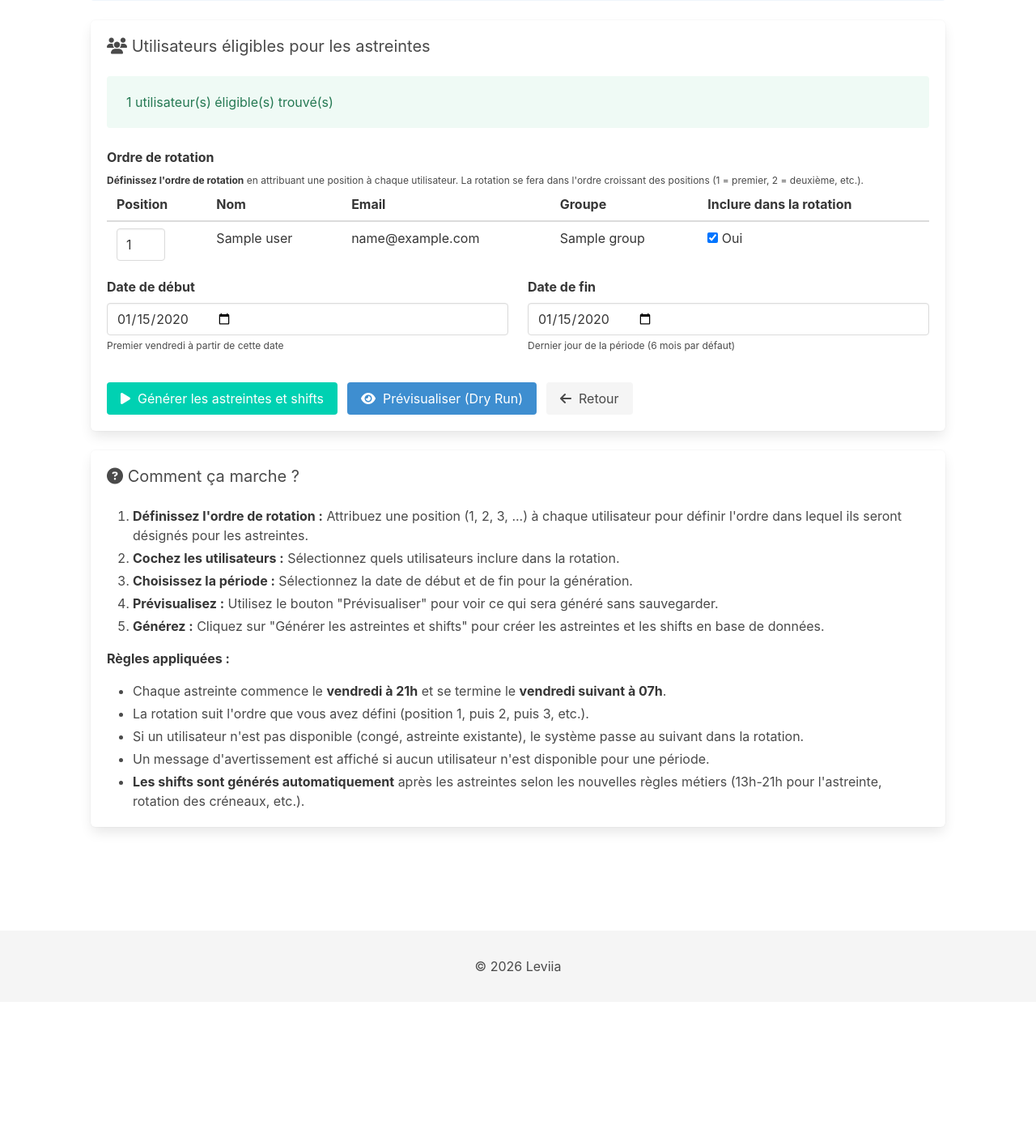
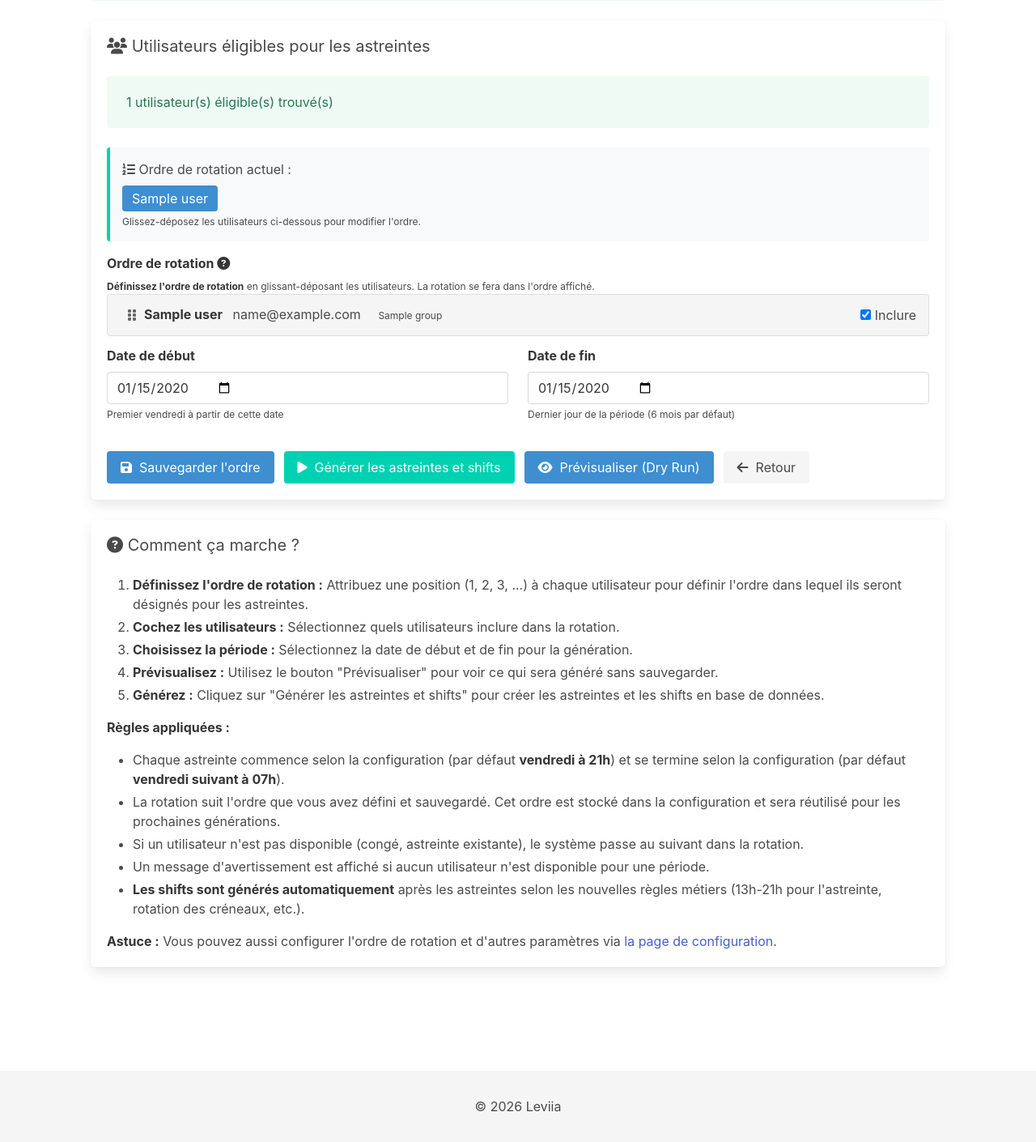
Before and after one commit to FoxOps/kairos, a Python web app: template app/templates/admin/automation/full.html in a window 1280 px wide. Shown: the part 391-1801 px from the top of the page at 81% size. Before the commit the page ends 1591 px from the top, so only its background shows below. Run offline with Jinja, Linux system fonts and the light colour scheme; the template is opened without the code that fills it: most values are stand-ins (such as "Sample title", 1, 10 or a date in 2020).

Commit message:
feat(automation): add drag-and-drop functionality for rotation order
- Add sortable list with drag-and-drop to reorder users
- Add visual feedback during drag operations
- Add 'Save order' button to save rotation order
- Update backend to handle new form structure with separate position and include fields
- Add current_rotation_order display if available from config
- Improve user experience with better visual hierarchy

Co-authored-by: FoxOps <FoxOps@users.noreply.github.com>

```diff
--- a/app/templates/admin/automation/full.html
+++ b/app/templates/admin/automation/full.html
@@ -1,4 +1,140 @@
 {% extends "admin/base_admin.html" %}
+
+{% block extra_css %}
+<style>
+    .sortable-list {
+        list-style: none;
+        padding: 0;
+    }
+    .sortable-item {
+        background: #f5f5f5;
+        border: 1px solid #ddd;
+        border-radius: 4px;
+        padding: 12px 15px;
+        margin-bottom: 8px;
+        cursor: move;
+        display: flex;
+        align-items: center;
+        transition: background-color 0.2s;
+    }
+    .sortable-item:hover {
+        background: #e9e9e9;
+    }
+    .sortable-item.dragging {
+        opacity: 0.5;
+        background: #d4edda;
+    }
+    .sortable-item .drag-handle {
+        cursor: move;
+        padding: 0 10px;
+        color: #666;
+    }
+    .sortable-item .user-info {
+        flex: 1;
+    }
+    .sortable-item .include-checkbox {
+        margin-left: 15px;
+    }
+    .rotation-order-info {
+        background: #f8f9fa;
+        padding: 15px;
+        border-radius: 4px;
+        margin-bottom: 15px;
+        border-left: 4px solid #00d1b2;
+    }
+</style>
+{% endblock %}
+
+{% block extra_js %}
+<script>
+// Système de glisser-déposer pour l'ordre de rotation
+document.addEventListener('DOMContentLoaded', function() {
+    const sortableList = document.getElementById('rotation-order-list');
+    if (!sortableList) return;
+
+    let draggedItem = null;
+
+    // Ajouter les gestionnaires d'événements
+    sortableList.addEventListener('dragstart', function(e) {
+        if (e.target.classList.contains('sortable-item')) {
+            draggedItem = e.target;
+            e.target.classList.add('dragging');
+            e.dataTransfer.effectAllowed = 'move';
+            e.dataTransfer.setData('text/html', e.target.innerHTML);
+        }
+    });
+
+    sortableList.addEventListener('dragend', function(e) {
+        if (e.target.classList.contains('sortable-item')) {
+            e.target.classList.remove('dragging');
+            draggedItem = null;
+        }
+    });
+
+    sortableList.addEventListener('dragover', function(e) {
+        e.preventDefault();
+        e.dataTransfer.dropEffect = 'move';
+
+        const targetItem = e.target.closest('.sortable-item');
+        if (targetItem && targetItem !== draggedItem) {
+            const rect = targetItem.getBoundingClientRect();
+            const next = (e.clientY - rect.top) / (rect.bottom - rect.top) > 0.5;
+
+            if (next) {
+                sortableList.insertBefore(draggedItem, targetItem.nextSibling);
+            } else {
+                sortableList.insertBefore(draggedItem, targetItem);
+            }
+        }
+    });
+
+    sortableList.addEventListener('dragenter', function(e) {
+        e.preventDefault();
+    });
+
+    sortableList.addEventListener('drop', function(e) {
+        e.preventDefault();
+    });
+
+    // Mettre à jour les positions cachées avant soumission
+    document.querySelector('form').addEventListener('submit', function(e) {
+        const items = sortableList.querySelectorAll('.sortable-item');
+        items.forEach((item, index) => {
+            const userId = item.dataset.userId;
+            const positionInput = document.querySelector(`input[name="rotation_order_${userId}"]`);
+            if (positionInput) {
+                positionInput.value = index + 1;
+            }
+        });
+    });
+
+    // Fonction pour sauvegarder l'ordre de rotation
+    function saveRotationOrder() {
+        const form = document.querySelector('form');
+        const items = sortableList.querySelectorAll('.sortable-item');
+
+        // Mettre à jour les positions
+        items.forEach((item, index) => {
+            const userId = item.dataset.userId;
+            const positionInput = form.querySelector(`input[name="rotation_order_${userId}"]`);
+            if (positionInput) {
+                positionInput.value = index + 1;
+            }
+        });
+
+        // Créer un input caché pour l'action
+        const actionInput = document.createElement('input');
+        actionInput.type = 'hidden';
+        actionInput.name = 'action';
+        actionInput.value = 'save_order';
+        form.appendChild(actionInput);
+
+        // Soumettre le formulaire
+        form.submit();
+    }
+});
+</script>
+{% endblock %}
 
 {% block admin_content %}
 <section class="section">
@@ -17,57 +153,53 @@
                 <p>{{ oncall_users|length }} utilisateur(s) éligible(s) trouvé(s)</p>
             </div>
 
+            {% if current_rotation_order %}
+            <div class="rotation-order-info">
+                <h4 class="mb-2"><i class="fas fa-list-ol"></i> Ordre de rotation actuel :</h4>
+                <p class="mb-1">
+                    {% for user_id in current_rotation_order %}
+                        {% set user = oncall_users|selectattr("id", "equalto", user_id)|first %}
+                        {% if user %}
+                            <span class="tag is-info is-medium mr-2">{{ user.name }}</span>
+                        {% endif %}
+                    {% endfor %}
+                </p>
+                <p class="help">Glissez-déposez les utilisateurs ci-dessous pour modifier l'ordre.</p>
+            </div>
+            {% endif %}
+
             <form method="POST" action="{{ url_for('automation_full') }}">
                 <input type="hidden" name="action" value="generate">
 
                 <div class="field">
-                    <label class="label">Ordre de rotation</label>
+                    <label class="label">Ordre de rotation <i class="fas fa-question-circle" title="Glissez-déposez pour réorganiser, cochez pour inclure dans la rotation"></i></label>
                     <div class="control">
                         <p class="help">
-                            <strong>Définissez l'ordre de rotation</strong> en attribuant une position à chaque utilisateur.
-                            La rotation se fera dans l'ordre croissant des positions (1 = premier, 2 = deuxième, etc.).
+                            <strong>Définissez l'ordre de rotation</strong> en glissant-déposant les utilisateurs.
+                            La rotation se fera dans l'ordre affiché.
                         </p>
 
-                        <div class="table-container">
-                            <table class="table is-fullwidth is-striped">
-                                <thead>
-                                    <tr>
-                                        <th>Position</th>
-                                        <th>Nom</th>
-                                        <th>Email</th>
-                                        <th>Groupe</th>
-                                        <th>Inclure dans la rotation</th>
-                                    </tr>
-                                </thead>
-                                <tbody>
+                        <ol id="rotation-order-list" class="sortable-list">
                             {% for user in oncall_users %}
-                                    <tr>
-                                        <td>
-                                            <div class="control">
-                                                <input class="input" type="number" name="rotation_order_{{ user.id }}"
-                                                       value="{{ loop.index }}"
-                                                       min="1"
-                                                       max="{{ oncall_users|length }}"
-                                                       style="width: 60px;"
-                                                       required>
+                            <li class="sortable-item" data-user-id="{{ user.id }}" draggable="true">
+                                <span class="drag-handle"><i class="fas fa-grip-vertical"></i></span>
+                                <div class="user-info">
+                                    <strong>{{ user.name }}</strong>
+                                    <span class="ml-2">{{ user.email }}</span>
+                                    <span class="tag is-light ml-2">{{ user.group.name if user.group else 'N/A' }}</span>
                                 </div>
-                                        </td>
-                                        <td>{{ user.name }}</td>
-                                        <td>{{ user.email }}</td>
-                                        <td>{{ user.group.name if user.group else 'N/A' }}</td>
-                                        <td>
-                                            <div class="control">
+                                <div class="include-checkbox">
                                     <label class="checkbox">
-                                                    <input type="checkbox" name="rotation_order_{{ user.id }}" value="on" checked>
-                                                    Oui
+                                        <input type="checkbox" name="include_{{ user.id }}" value="1" checked>
+                                        Inclure
                                     </label>
                                 </div>
-                                        </td>
-                                    </tr>
+                                <!-- Champ caché pour la position (mis à jour par JS) -->
+                                <input type="hidden" name="rotation_order_{{ user.id }}"
+                                       value="{{ loop.index }}">
+                            </li>
                             {% endfor %}
-                                </tbody>
-                            </table>
-                        </div>
+                        </ol>
                     </div>
                 </div>
 
@@ -96,6 +228,11 @@
 
                 <div class="field is-grouped mt-5">
                     <div class="control">
+                        <button type="button" class="button is-info" onclick="saveRotationOrder()">
+                            <i class="fas fa-save"></i>&nbsp; Sauvegarder l'ordre
+                        </button>
+                    </div>
+                    <div class="control">
                         <button type="submit" class="button is-primary">
                             <i class="fas fa-play"></i>&nbsp; Générer les astreintes et shifts
                         </button>
@@ -119,13 +256,16 @@
                 <p>Vérifiez que :</p>
                 <ul>
                     <li>Des utilisateurs existent</li>
-                    <li>Les utilisateurs appartiennent à un groupe avec <code>is_part_of_oncall = True</code></li>
+                    <li>Les utilisateurs appartiennent à un groupe configuré dans <a href="{{ url_for('automation_config') }}">la configuration</a></li>
                 </ul>
                 <a class="button is-info mt-3" href="{{ url_for('list_groups') }}">
                     <i class="fas fa-users-cog"></i>&nbsp; Gérer les groupes
                 </a>
                 <a class="button is-info mt-3" href="{{ url_for('list_users') }}">
                     <i class="fas fa-user-plus"></i>&nbsp; Gérer les utilisateurs
+                </a>
+                <a class="button is-info mt-3" href="{{ url_for('automation_config') }}">
+                    <i class="fas fa-cog"></i>&nbsp; Configurer les groupes éligibles
                 </a>
             </div>
             {% endif %}
@@ -143,12 +283,16 @@
                 </ol>
                 <p class="mt-4"><strong>Règles appliquées :</strong></p>
                 <ul>
-                    <li>Chaque astreinte commence le <strong>vendredi à 21h</strong> et se termine le <strong>vendredi suivant à 07h</strong>.</li>
-                    <li>La rotation suit l'ordre que vous avez défini (position 1, puis 2, puis 3, etc.).</li>
+                    <li>Chaque astreinte commence selon la configuration (par défaut <strong>vendredi à 21h</strong>) et se termine selon la configuration (par défaut <strong>vendredi suivant à 07h</strong>).</li>
+                    <li>La rotation suit l'ordre que vous avez défini et sauvegardé. Cet ordre est stocké dans la configuration et sera réutilisé pour les prochaines générations.</li>
                     <li>Si un utilisateur n'est pas disponible (congé, astreinte existante), le système passe au suivant dans la rotation.</li>
                     <li>Un message d'avertissement est affiché si aucun utilisateur n'est disponible pour une période.</li>
                     <li><strong>Les shifts sont générés automatiquement</strong> après les astreintes selon les nouvelles règles métiers (13h-21h pour l'astreinte, rotation des créneaux, etc.).</li>
                 </ul>
+                <p class="mt-3">
+                    <strong>Astuce :</strong> Vous pouvez aussi configurer l'ordre de rotation et d'autres paramètres via
+                    <a href="{{ url_for('automation_config') }}">la page de configuration</a>.
+                </p>
             </div>
         </div>
     </div>
```
Also changed, not shown: app/routes/admin.py (+18 -3 lines). Lines whose indentation alone changed are shown as unchanged.
